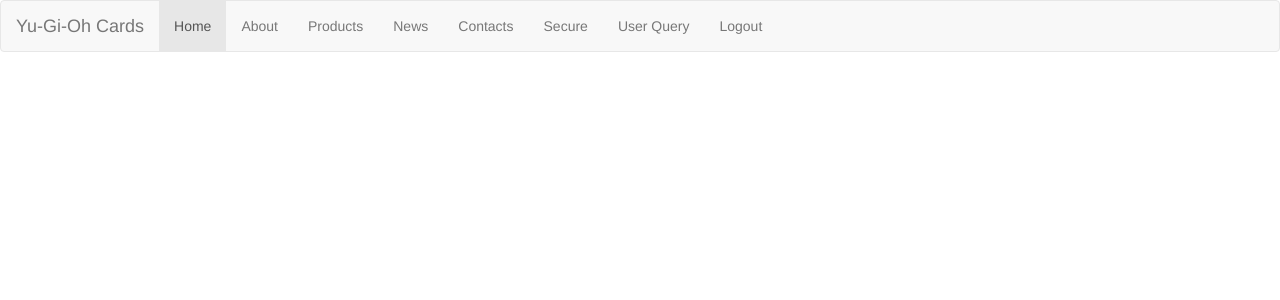
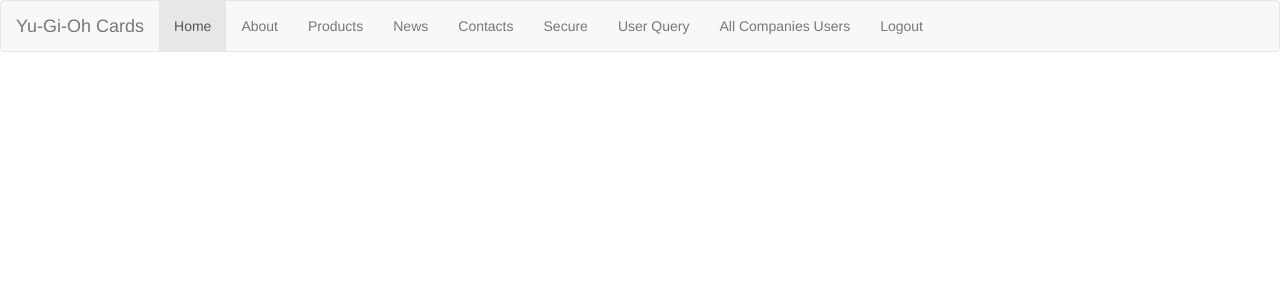
Before and after one commit to codingNinjaSatoshiSeven/php_homework, a PHP site: page /company/users.php in a window 1280 px wide. Shown: the top 300 px of the page. Run offline with PHP 8.4, Linux system fonts and the light colour scheme; the visitor is signed in with stand-in values (Sample User, id 1).

Commit message:
[update] upate nac

```diff
--- a/public_html/company/users.php
+++ b/public_html/company/users.php
@@ -31,6 +31,7 @@
         <li><a href="/company/contacts.php">Contacts</a></li>
         <li><a href="/company/secure.php">Secure</a></li>
         <li><a href="/company/user-query.php">User Query</a></li>
+        <li><a href="/company/all-companies-users.php">All Companies Users</a></li>
         <?php if($isLoggedIn): ?>
             <li><a href="/company/logout.php">Logout</a></li>
         <?php endif; ?>
```
